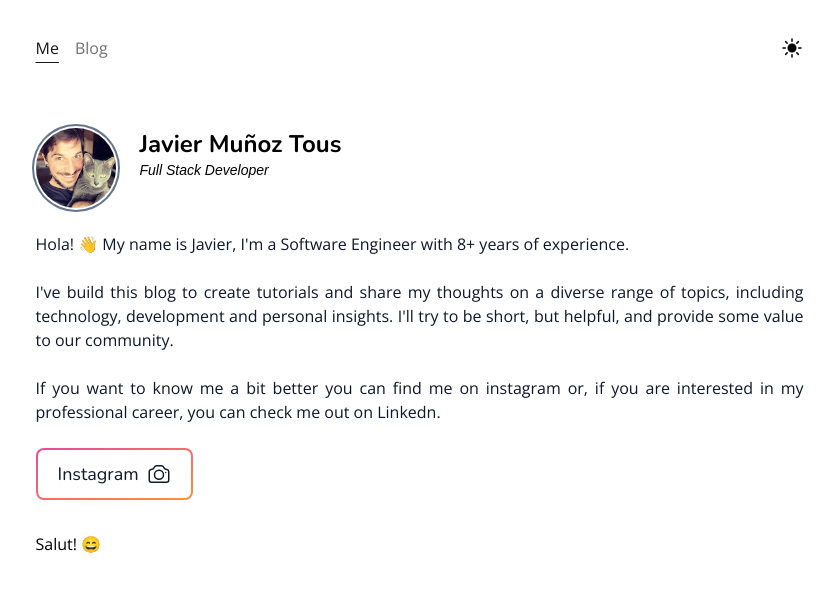
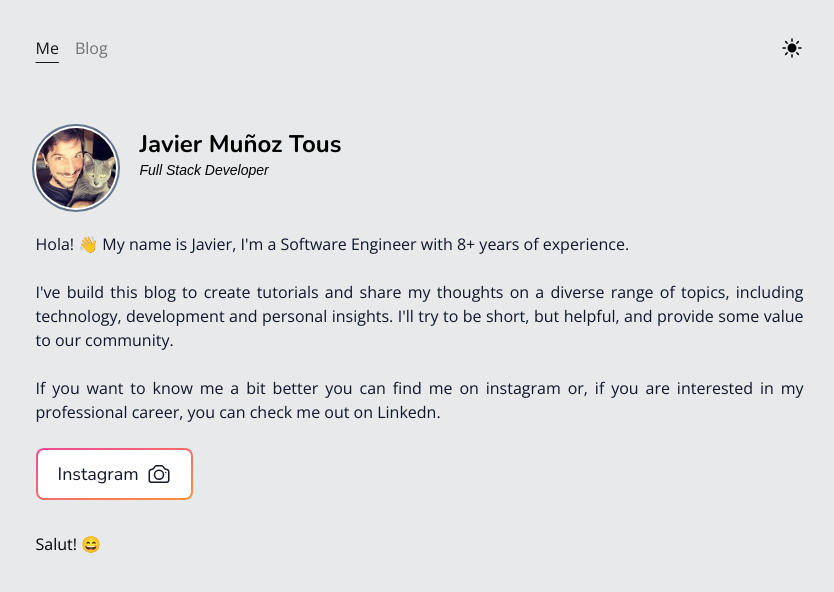
Before and after one commit to Javimtib92/javiermt-blog, a Next.js app: page / in a window 1280 px wide. Shown: the top 592 px of the page, without its empty margins (213-1047 px from the left). Built offline with nearby package versions, Linux system fonts and the light colour scheme; a web font is replaced by a local one.

Commit message:
experiment with colors palette

```diff
--- a/app/blog/[category]/[slug]/page.tsx
+++ b/app/blog/[category]/[slug]/page.tsx
@@ -47,7 +47,9 @@ export default async function ArticlePage({ params }: ArticlePageProps) {
 
   return (
     <section>
-      <h1 className='font-display text-2xl font-bold'>{frontMatter.title}</h1>
+      <h1 className='text-accent-800 dark:text-accent-300 font-display text-3xl font-bold'>
+        {frontMatter.title}
+      </h1>
       <div className='mb-8 mt-2 flex items-center justify-between text-sm'>
         <p className='text-sm text-neutral-600 dark:text-neutral-400'>
           {/* Now is computed on the server but probably I need the locale here so that I can format based on locale */}
--- a/app/blog/[category]/page.tsx
+++ b/app/blog/[category]/page.tsx
@@ -12,7 +12,7 @@ export default async function CategoryPage({ params }: CategoryPageProps) {
   return (
     <div className='flex flex-col'>
       <CategoriesList selected={category} />
-      <h1 className='pb-2 font-display text-4xl font-bold capitalize text-yellow-600 dark:text-yellow-300'>
+      <h1 className='text-primary-600 dark:text-primary-300 pb-2 font-display text-4xl font-bold capitalize'>
         {category} blog posts
       </h1>
       <ArticlesList
--- a/app/blog/page.tsx
+++ b/app/blog/page.tsx
@@ -5,7 +5,7 @@ export default async function BlogPage() {
   return (
     <>
       <CategoriesList />
-      <h1 className='pb-2 font-display text-4xl font-bold capitalize text-yellow-600 dark:text-yellow-300'>
+      <h1 className='text-primary-600 dark:text-primary-300 pb-2 font-display text-4xl font-bold capitalize'>
         All blog posts
       </h1>
       <ArticlesList></ArticlesList>
--- a/app/globals.css
+++ b/app/globals.css
@@ -1,6 +1,15 @@
 @tailwind base;
 @tailwind components;
 @tailwind utilities;
+
+@layer base {
+  :root {
+    --color-background-base: #0c2431;
+    --color-primary-base: #0c2431;
+    --color-secondary-base: #194a50;
+    --color-accent-base: #d37556;
+  }
+}
 
 * {
   font-family: var(--font-body);
--- a/app/layout.tsx
+++ b/app/layout.tsx
@@ -38,7 +38,7 @@ export default function RootLayout({
     <html lang='en'>
       <body
         className={cn(
-          ' mx-4 mb-40 mt-8 max-w-3xl bg-white text-black antialiased transition-colors dark:bg-[#111010] dark:text-white lg:mx-auto',
+          ' dark:bg-background-900 bg-background-100 mx-4 mb-40 mt-8 max-w-3xl text-black antialiased transition-colors dark:text-white lg:mx-auto',
           display.variable,
           body.variable,
           mono.variable
--- a/components/articles-list.tsx
+++ b/components/articles-list.tsx
@@ -64,12 +64,12 @@ async function ArticleItem({
       <div className='relative flex flex-col justify-between max-lg:flex-1'>
         <header>
           <div className='flex flex-row items-center justify-between'>
-            <h3 className='mb-2 ml-0 mr-10 mt-2 font-mono text-sm italic leading-5 text-slate-800 dark:text-slate-200'>
+            <h3 className='text-primary-800 dark:text-primary-200 mb-2 ml-0 mr-10 mt-2 font-mono text-sm italic leading-5'>
               {articleData.subtitle}
             </h3>
             <div className='mb-2 mt-2'>
               <a
-                className='font-mono text-sm font-extrabold text-yellow-600 dark:text-yellow-300'
+                className='text-secondary-600 dark:text-secondary-300 font-mono text-sm font-extrabold'
                 href={`/blog/${article.category}`}
               >
                 {article.category}
@@ -80,16 +80,16 @@ async function ArticleItem({
           <h2>
             <Link
               href={article.path}
-              className='font-display text-[26px] font-bold leading-7'
+              className='dark:text-accent-300 text-accent-800 font-display text-[26px] font-bold leading-7'
             >
               {articleData.title}
             </Link>
           </h2>
         </header>
-        <div className='leading-6 max-sm:hidden'>
+        <div className='dark:text-secondary-200 text-secondary-800 leading-6 max-sm:hidden'>
           {articleData.shortDescription}
         </div>
-        <footer className='mt-4 flex justify-between font-mono text-xs uppercase text-neutral-600 dark:text-neutral-400 '>
+        <footer className='text-secondary-600 dark:text-secondary-400 mt-4 flex justify-between font-mono text-xs uppercase '>
           <div className='font-mono text-xs'>
             {formatDate(articleData.createdAt)}
           </div>
--- a/components/back-button.tsx
+++ b/components/back-button.tsx
@@ -13,9 +13,9 @@ export function BackButton() {
         onClick={() => router.back()}
       >
         <span>
-          <ArrowLeftIcon className='h-6 w-6 text-yellow-600 dark:text-yellow-300' />
+          <ArrowLeftIcon className='text-secondary-600 dark:text-secondary-300 h-4 w-4' />
         </span>
-        <span className='text-lg font-medium text-yellow-600 dark:text-yellow-300'>
+        <span className='text-secondary-600 dark:text-secondary-300 text-md font-medium'>
           Back
         </span>
       </button>
--- a/components/categories-list.tsx
+++ b/components/categories-list.tsx
@@ -5,9 +5,10 @@ import Link from 'next/link';
 export function CategoriesList({ selected }: { selected?: string }) {
   const categories = getAllCategories();
 
-  const activeClass = 'bg-red-500 focus:ring-red-300 dark:focus:ring-red-700';
+  const activeClass =
+    'bg-secondary-500 focus:ring-secondary-300 dark:focus:ring-secondary-700';
   const inactiveClass =
-    'bg-gray-800 dark:bg-gray-800 hover:bg-gray-900 dark:hover:bg-gray-700 focus:ring-gray-300 dark:focus:ring-gray-700';
+    'bg-background-700 dark:bg-background-700 hover:bg-background-900 dark:hover:bg-background-700 focus:ring-background-300 dark:focus:ring-background-700';
 
   return (
     <div className='mb-4 flex flex-shrink flex-row flex-wrap'>
--- a/tailwind.config.ts
+++ b/tailwind.config.ts
@@ -21,6 +21,56 @@ const config: Config = {
         'gradient-conic':
           'conic-gradient(from 180deg at 50% 50%, var(--tw-gradient-stops))',
       },
+      colors: {
+        background: {
+          50: 'color-mix(in srgb, var(--color-background-base) 5%, white)',
+          100: 'color-mix(in srgb, var(--color-background-base) 10%, white)',
+          200: 'color-mix(in srgb, var(--color-background-base) 30%, white)',
+          300: 'color-mix(in srgb, var(--color-background-base) 50%, white)',
+          400: 'color-mix(in srgb, var(--color-background-base) 70%, white)',
+          500: 'var(--color-background-base)',
+          600: 'color-mix(in srgb, var(--color-background-base), black 10%)',
+          700: 'color-mix(in srgb, var(--color-background-base), black 30%)',
+          800: 'color-mix(in srgb, var(--color-background-base), black 50%)',
+          900: 'color-mix(in srgb, var(--color-background-base), black 70%)',
+        },
+        primary: {
+          50: 'color-mix(in srgb, var(--color-primary-base) 5%, white)',
+          100: 'color-mix(in srgb, var(--color-primary-base) 10%, white)',
+          200: 'color-mix(in srgb, var(--color-primary-base) 30%, white)',
+          300: 'color-mix(in srgb, var(--color-primary-base) 50%, white)',
+          400: 'color-mix(in srgb, var(--color-primary-base) 70%, white)',
+          500: 'var(--color-primary-base)',
+          600: 'color-mix(in srgb, var(--color-primary-base), black 10%)',
+          700: 'color-mix(in srgb, var(--color-primary-base), black 30%)',
+          800: 'color-mix(in srgb, var(--color-primary-base), black 50%)',
+          900: 'color-mix(in srgb, var(--color-primary-base), black 70%)',
+        },
+        secondary: {
+          50: 'color-mix(in srgb, var(--color-secondary-base) 5%, white)',
+          100: 'color-mix(in srgb, var(--color-secondary-base) 10%, white)',
+          200: 'color-mix(in srgb, var(--color-secondary-base) 30%, white)',
+          300: 'color-mix(in srgb, var(--color-secondary-base) 50%, white)',
+          400: 'color-mix(in srgb, var(--color-secondary-base) 70%, white)',
+          500: 'var(--color-secondary-base)',
+          600: 'color-mix(in srgb, var(--color-secondary-base), black 10%)',
+          700: 'color-mix(in srgb, var(--color-secondary-base), black 30%)',
+          800: 'color-mix(in srgb, var(--color-secondary-base), black 50%)',
+          900: 'color-mix(in srgb, var(--color-secondary-base), black 70%)',
+        },
+        accent: {
+          50: 'color-mix(in srgb, var(--color-accent-base) 5%, white)',
+          100: 'color-mix(in srgb, var(--color-accent-base) 10%, white)',
+          200: 'color-mix(in srgb, var(--color-accent-base) 30%, white)',
+          300: 'color-mix(in srgb, var(--color-accent-base) 50%, white)',
+          400: 'color-mix(in srgb, var(--color-accent-base) 70%, white)',
+          500: 'var(--color-accent-base)',
+          600: 'color-mix(in srgb, var(--color-accent-base), black 10%)',
+          700: 'color-mix(in srgb, var(--color-accent-base), black 30%)',
+          800: 'color-mix(in srgb, var(--color-accent-base), black 50%)',
+          900: 'color-mix(in srgb, var(--color-accent-base), black 70%)',
+        },
+      },
     },
   },
   plugins: [],
```
